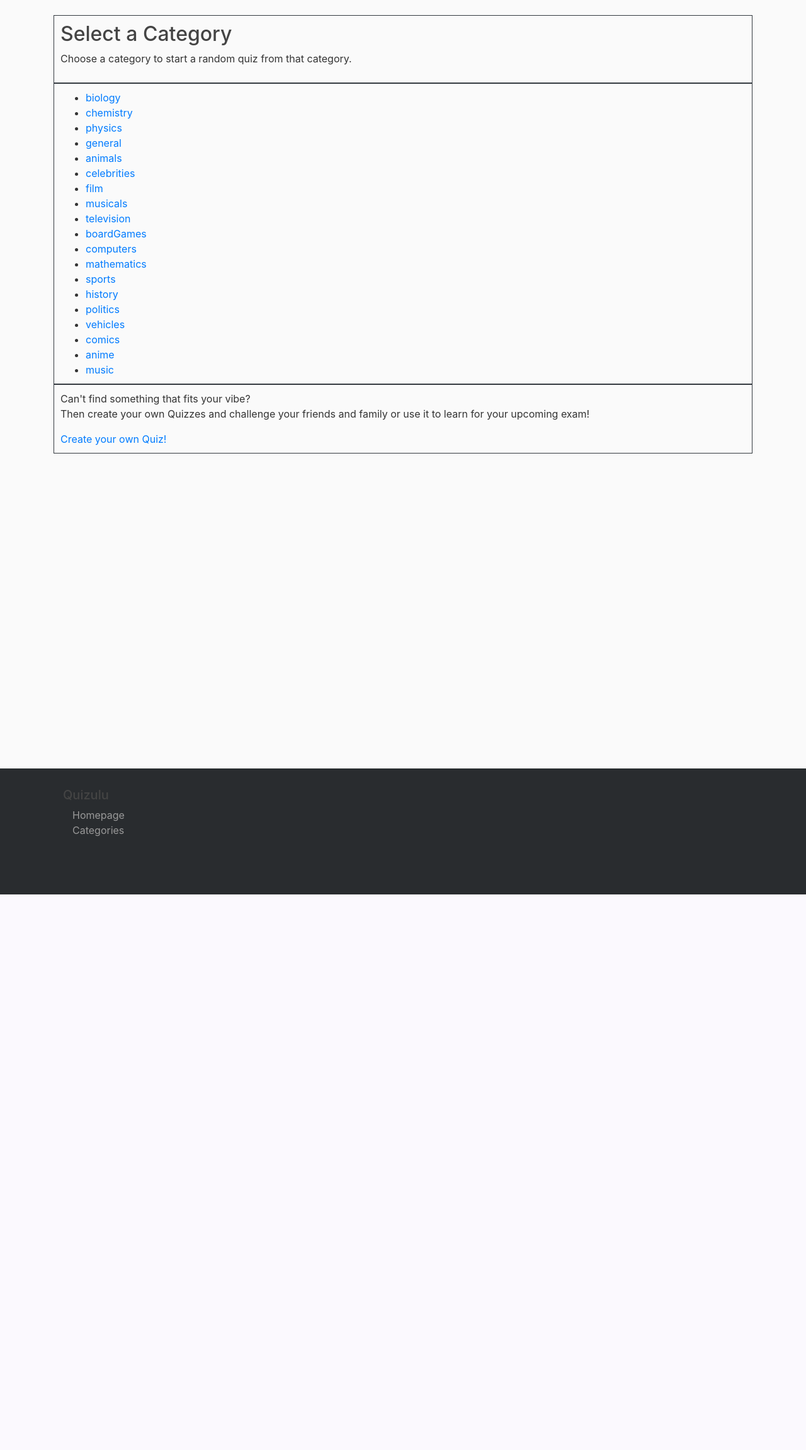
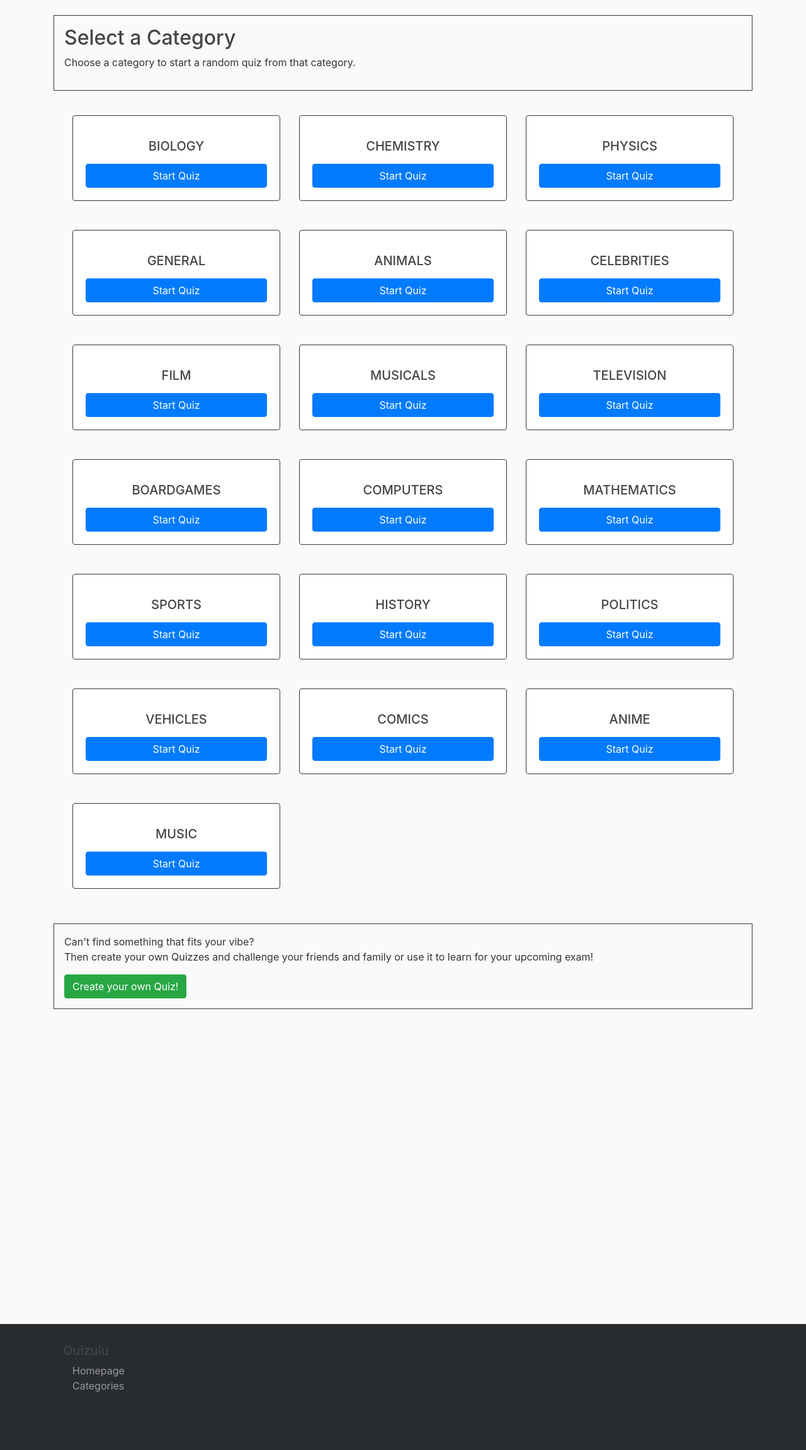
Before and after one commit to valejmdev/Quizulupp4, a Django app: page /categories/ in a window 1280 px wide. Shown: the part 56-2358 px from the top of the page at 63% size. Before the commit the page ends 1476 px from the top, so only its background shows below. Run offline with Django 5.2, Linux system fonts and the light colour scheme; data comes from the database, SQL or seed files in the repository; some libraries are stand-ins or nearby versions.

Commit message:
edit for better visibility of categories

```diff
--- a/quizulu_django_project/quiz_app/templates/quiz_app/categories.html
+++ b/quizulu_django_project/quiz_app/templates/quiz_app/categories.html
@@ -1,23 +1,30 @@
 {% extends "quiz_app/base.html" %}
+{% load static %}
 {% block content %}
-<div class="border border-dark">
+<div class="border border-dark mb-4 p-3">
     <h2>Select a Category</h2>
     <p>Choose a category to start a random quiz from that category.</p>
 </div>
 
-<div class="border border-dark">
-    <ul>
+<div class="container">
+    <div class="row">
         {% for category in categories %}
-        <li><a href="{% url 'random-quiz' category %}">{{ category }}</a></li>
+        <div class="col-md-4 mb-3">
+            <div class="card border-dark">
+                <div class="card-body text-center">
+                    <h5 class="card-title">{{ category }}</h5>
+                    <a href="{% url 'random-quiz' category %}" class="btn btn-primary">Start Quiz</a>
+                </div>
+            </div>
+        </div>
         {% endfor %}
-    </ul>
+    </div>
 </div>
 
-
-<div class="border border-dark">
+<div class="border border-dark mt-4 p-3">
     <p>
         Can't find something that fits your vibe? <br>Then create your own Quizzes and challenge your friends and family or use it to learn for your upcoming exam!
     </p>
-    <a href="{% url 'quiz-creator' %}">Create your own Quiz!</a>
+    <a href="{% url 'quiz-creator' %}" class="btn btn-success">Create your own Quiz!</a>
 </div>
 {% endblock content %}
```
